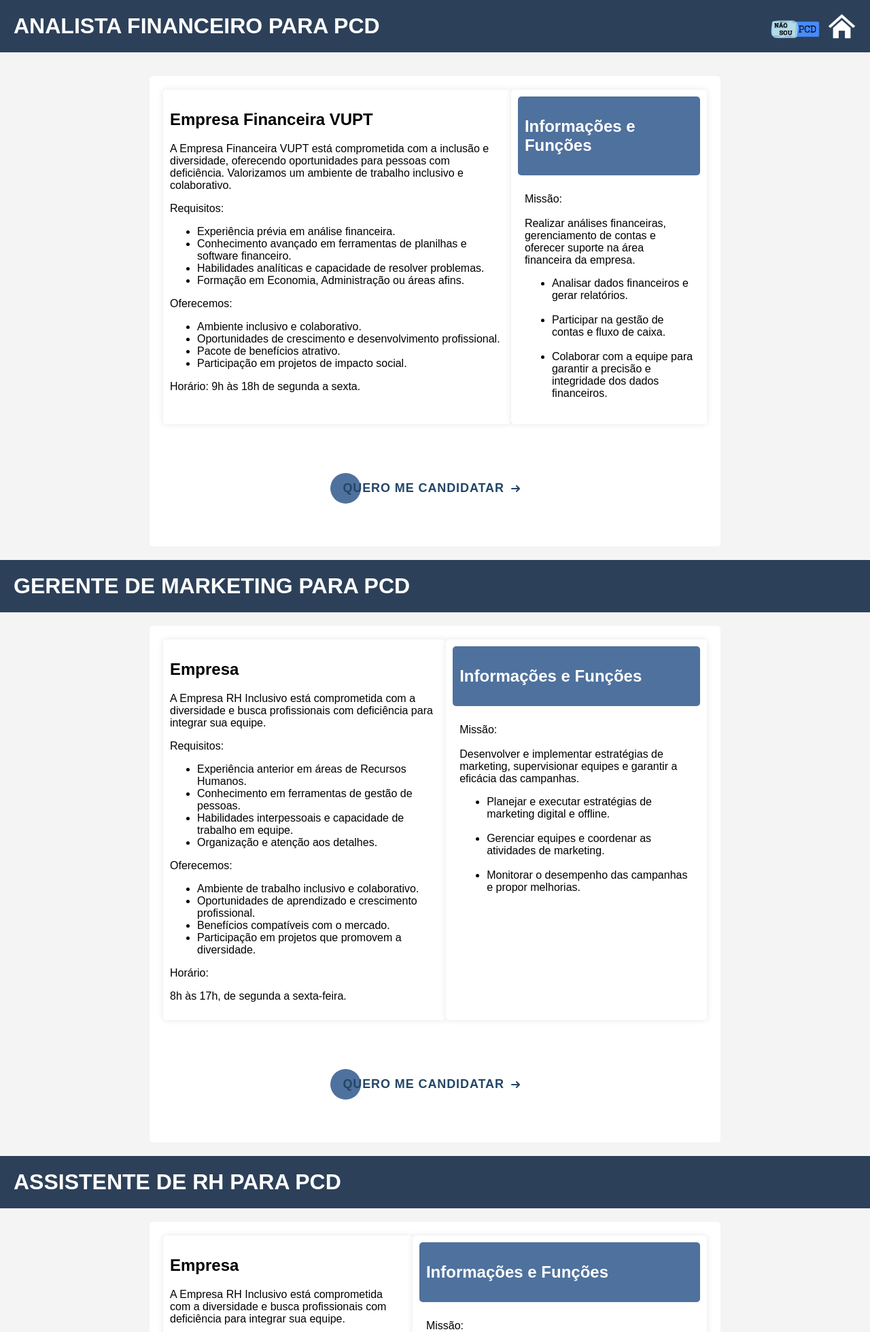
After one commit to BiaMayumi/empregaki, a PHP site: page /vagas/pcd.html in a window 1280 px wide. The commit adds this page. Shown: the top 1960 px of the page at 68% size. Run offline with PHP 8.4, Linux system fonts and the light colour scheme.

Commit message:
commit da mayumi

```diff
--- a/home/index.php
+++ b/home/index.php
@@ -47,6 +47,7 @@
     <section class="secao3">
         <h1>Encontre um emprego na sua área</h1>
 
+        <a href="../vagas/pcd.html">
         <div class="quadrados">
             <h3>PCD</h3>
             <img src="img/pcd.png">
--- /dev/null
+++ b/vagas/pcd.html
@@ -0,0 +1,251 @@
+<!DOCTYPE html>
+<html lang="en">
+
+<head>
+    <meta charset='utf-8'>
+    <meta http-equiv='X-UA-Compatible' content='IE=edge'>
+    <title>Vagas PCD</title>
+    <meta name='viewport' content='width=device-width, initial-scale=1'>
+    <link rel='stylesheet' type='text/css' media='screen' href='vagas.css'>
+</head>
+
+<body>
+
+    <h1>ANALISTA FINANCEIRO PARA PCD</h1>
+    <div class="img1">
+        <a href="../home/index.php" class="image-container">
+            <img src="img/casa.png" alt="img" height="40px" width="45px" style="margin-top: 5px;">
+            <div>
+                <a href="../vagas/vagas.html" class="image-container">
+                    <img src="img/npcd_logo.png" alt="npcd_logo" height="90px" width="90px"
+                        style="margin-top: -65px; margin-left: -90px;">
+                </a>
+            </div>
+    </div>
+
+    <div class="container">
+        <div class="quadrado" id="quadrado1">
+            <h2>Empresa Financeira VUPT</h2>
+            <p>
+                A Empresa Financeira VUPT está comprometida com a inclusão e diversidade, oferecendo oportunidades para
+                pessoas
+                com deficiência. Valorizamos um ambiente de trabalho inclusivo e colaborativo.
+            <p>Requisitos:</p>
+            <ul>
+                <li>Experiência prévia em análise financeira.</li>
+                <li>Conhecimento avançado em ferramentas de planilhas e software financeiro.</li>
+                <li>Habilidades analíticas e capacidade de resolver problemas.</li>
+                <li>Formação em Economia, Administração ou áreas afins.</li>
+            </ul>
+
+            <p>Oferecemos:</p>
+            <ul>
+                <li>Ambiente inclusivo e colaborativo.</li>
+                <li>Oportunidades de crescimento e desenvolvimento profissional.</li>
+                <li>Pacote de benefícios atrativo.</li>
+                <li>Participação em projetos de impacto social.</li>
+            </ul>
+
+            <p>Horário: 9h às 18h de segunda a sexta.</p>
+            </p>
+
+        </div>
+
+        <div class="quadrado" id="quadrado2">
+            <div class="tituloinfof">
+                <h2>Informações e Funções</h2>
+            </div>
+            <div class="infof">
+                <p>
+                    Missão:<br><br> Realizar análises financeiras, gerenciamento de contas e oferecer suporte na área
+                    financeira
+                    da empresa.
+                </p>
+                <ul>
+                    <li>Analisar dados financeiros e gerar relatórios.</li> <br>
+                    <li>Participar na gestão de contas e fluxo de caixa.</li> <br>
+                    <li>Colaborar com a equipe para garantir a precisão e integridade dos dados financeiros.</li>
+                </ul>
+
+            </div>
+        </div>
+    </div>
+
+    <a href="../dados do curriculo/curriculo.php">
+        <button class="cta">
+            <span>QUERO ME CANDIDATAR</span>
+            <svg viewBox="0 0 13 10" height="10px" width="15px">
+                <path d="M1,5 L11,5"></path>
+                <polyline points="8 1 12 5 8 9"></polyline>
+            </svg>
+        </button>
+    </a>
+
+
+    <h1>GERENTE DE MARKETING PARA PCD</h1>
+
+    <div class="container">
+        <div class="quadrado" id="quadrado1">
+            <h2>Empresa</h2>
+            <p>A Empresa RH Inclusivo está comprometida com a diversidade e busca profissionais com deficiência para
+                integrar sua equipe.</p>
+            <p>Requisitos:</p>
+            <ul>
+                <li>Experiência anterior em áreas de Recursos Humanos.</li>
+                <li>Conhecimento em ferramentas de gestão de pessoas.</li>
+                <li>Habilidades interpessoais e capacidade de trabalho em equipe.</li>
+                <li>Organização e atenção aos detalhes.</li>
+            </ul>
+
+            <p>Oferecemos:</p>
+            <ul>
+                <li>Ambiente de trabalho inclusivo e colaborativo.</li>
+                <li>Oportunidades de aprendizado e crescimento profissional.</li>
+                <li>Benefícios compatíveis com o mercado.</li>
+                <li>Participação em projetos que promovem a diversidade.</li>
+            </ul>
+
+            <p>Horário:</p>
+            <p>8h às 17h, de segunda a sexta-feira.</p>
+        </div>
+
+    <div class="quadrado" id="quadrado2">
+        <div class="tituloinfof">
+            <h2>Informações e Funções</h2>
+        </div>
+        <div class="infof">
+            <p>
+                Missão: <br><br>Desenvolver e implementar estratégias de marketing, supervisionar equipes e garantir
+                a
+                eficácia
+                das campanhas.
+            </p>
+            <ul>
+                <li>Planejar e executar estratégias de marketing digital e offline.</li><br>
+                <li>Gerenciar equipes e coordenar as atividades de marketing.</li><br>
+                <li>Monitorar o desempenho das campanhas e propor melhorias.</li><br>
+            </ul>
+        </div>
+    </div>
+    </div>
+
+    <!-- Botão de candidatura -->
+    <a href="../dados do curriculo/curriculo.php">
+        <button class="cta">
+            <span>QUERO ME CANDIDATAR</span>
+            <svg viewBox="0 0 13 10" height="10px" width="15px">
+                <path d="M1,5 L11,5"></path>
+                <polyline points="8 1 12 5 8 9"></polyline>
+            </svg>
+        </button>
+    </a>
+
+    <h1>ASSISTENTE DE RH PARA PCD</h1>
+    <div class="container">
+        <div class="quadrado" id="quadrado1">
+            <h2>Empresa</h2>
+            <p>A Empresa RH Inclusivo está comprometida com a diversidade e busca profissionais com deficiência para
+                integrar sua equipe.
+            <p>Requisitos:</p>
+            <ul>
+                <li>Experiência anterior em áreas de Recursos Humanos.</li>
+                <li>Conhecimento em ferramentas de gestão de pessoas.</li>
+                <li>Habilidades interpessoais e capacidade de trabalho em equipe.</li>
+                <li>Organização e atenção aos detalhes.</li>
+            </ul>
+
+            <p>Oferecemos:</p>
+            <ul>
+                <li>Ambiente de trabalho inclusivo e colaborativo.</li>
+                <li>Oportunidades de aprendizado e crescimento profissional.</li>
+                <li>Benefícios compatíveis com o mercado.</li>
+                <li>Participação em projetos que promovem a diversidade.</li>
+            </ul>
+
+            <p>Horário:</p>
+            <p>8h às 17h, de segunda a sexta-feira.</p>
+            </p>
+        </div>
+
+        <div class="quadrado" id="quadrado2">
+            <div class="tituloinfof">
+                <h2>Informações e Funções</h2>
+            </div>
+            <div class="infof">
+                <p>Missão:<br><br></p>
+                <p>O Assistente de RH será responsável por auxiliar em processos seletivos, admissões, treinamentos e
+                    suporte nas atividades de gestão de pessoas.</p>
+
+                <p>Responsabilidades:</p>
+                <ul>
+                    <li>Participar ativamente em processos de recrutamento e seleção.</li><br>
+                    <li>Auxiliar em procedimentos de admissão e integração de novos colaboradores.</li><br>
+                    <li>Contribuir para a realização de treinamentos e desenvolvimento de pessoal.</li>
+                    <li>Prestar suporte em demandas administrativas do setor.</li>
+                </ul>
+            </div>
+        </div>
+    </div>
+
+    <a href="../dados do curriculo/curriculo.php">
+        <button class="cta">
+            <span>QUERO ME CANDIDATAR</span>
+            <svg viewBox="0 0 13 10" height="10px" width="15px">
+                <path d="M1,5 L11,5"></path>
+                <polyline points="8 1 12 5 8 9"></polyline>
+            </svg>
+        </button>
+    </a>
+
+    <h1>ANALISTA DE MARKETING PARA PCD</h1>
+    <div class="container">
+        <div class="quadrado" id="quadrado1">
+            <h2>Empresa</h2>
+            <p>A E-Market Inclusivo busca um Analista de Marketing comprometido com a diversidade para integrar a equipe
+                de comunicação e marketing.
+            <p>Oferecemos:</p>
+            <ul>
+                <li>Ambiente de trabalho dinâmico e inovador.</li>
+                <li>Oportunidades de crescimento e desenvolvimento profissional.</li>
+                <li>Benefícios atrativos e pacote salarial competitivo.</li>
+                <li>Participação em projetos de impacto na área de marketing.</li>
+            </ul>
+            <br>
+            <p>Horário: Flexível, de acordo com a necessidade do projeto.
+
+        </div>
+        </p>
+        <div class="quadrado" id="quadrado2">
+            <div class="tituloinfof">
+                <h2>Informações e Funções</h2>
+            </div>
+            <div class="infof">
+                <p>Missão:</p>
+                <p>O Analista de Marketing será responsável por planejar, executar e acompanhar estratégias de marketing
+                    digital e tradicional, visando a promover a marca e os produtos da empresa.
+
+                <p>Responsabilidades:</p>
+                <ul>
+                    <li>Desenvolver campanhas de marketing online e offline.</li><br>
+                    <li>Gerenciar conteúdos para redes sociais e outras plataformas digitais.</li><br>
+                    <li>Analisar métricas e resultados das ações de marketing.</li><br>
+                    <li>Participar na criação de material promocional e publicitário.</li>
+
+            </div>
+        </div>
+    </div>
+
+    <a href="../dados do curriculo/curriculo.php">
+        <button class="cta">
+            <span>QUERO ME CANDIDATAR</span>
+            <svg viewBox="0 0 13 10" height="10px" width="15px">
+                <path d="M1,5 L11,5"></path>
+                <polyline points="8 1 12 5 8 9"></polyline>
+            </svg>
+        </button>
+    </a>
+    <script src="vagas.js"></script>
+
+</body>
+
+</html>
--- a/vagas/vagas.css
+++ b/vagas/vagas.css
@@ -3,7 +3,9 @@ body {
     padding: 0;
     background-color: #f4f4f4;
     color: black;
-    font-family: 'Montserrat', sans-serif;}
+    font-family: 'Montserrat', sans-serif;
+}
+
 
 h1 {
     background-color: #2d4059;
```
Also changed, not shown: vagas/vagas.html (+9 -4 lines), home/img/artigo1.png, vagas/img/home.png (deleted), vagas/img/npcd_logo.png (added), vagas/img/pcd_logo.png (added).
